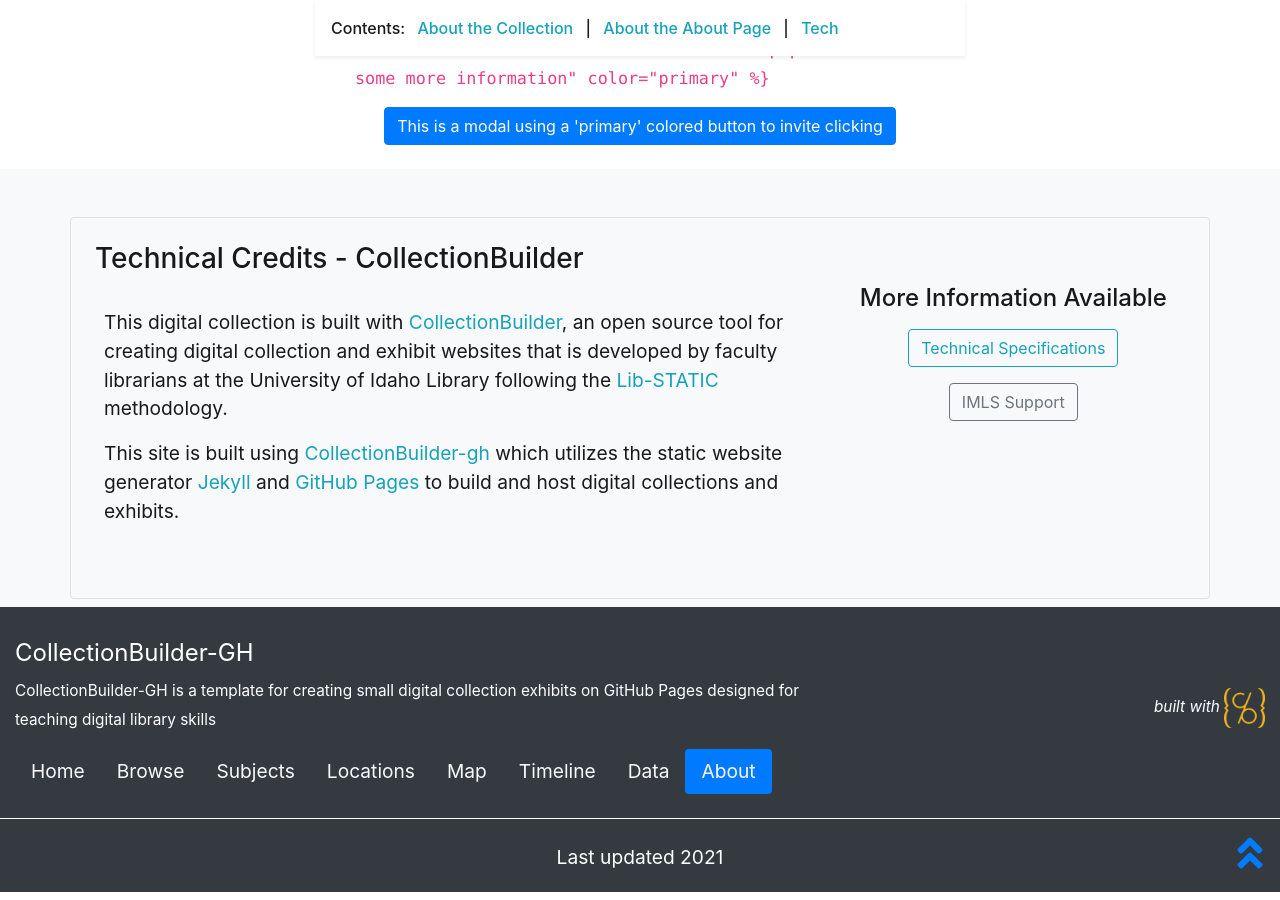
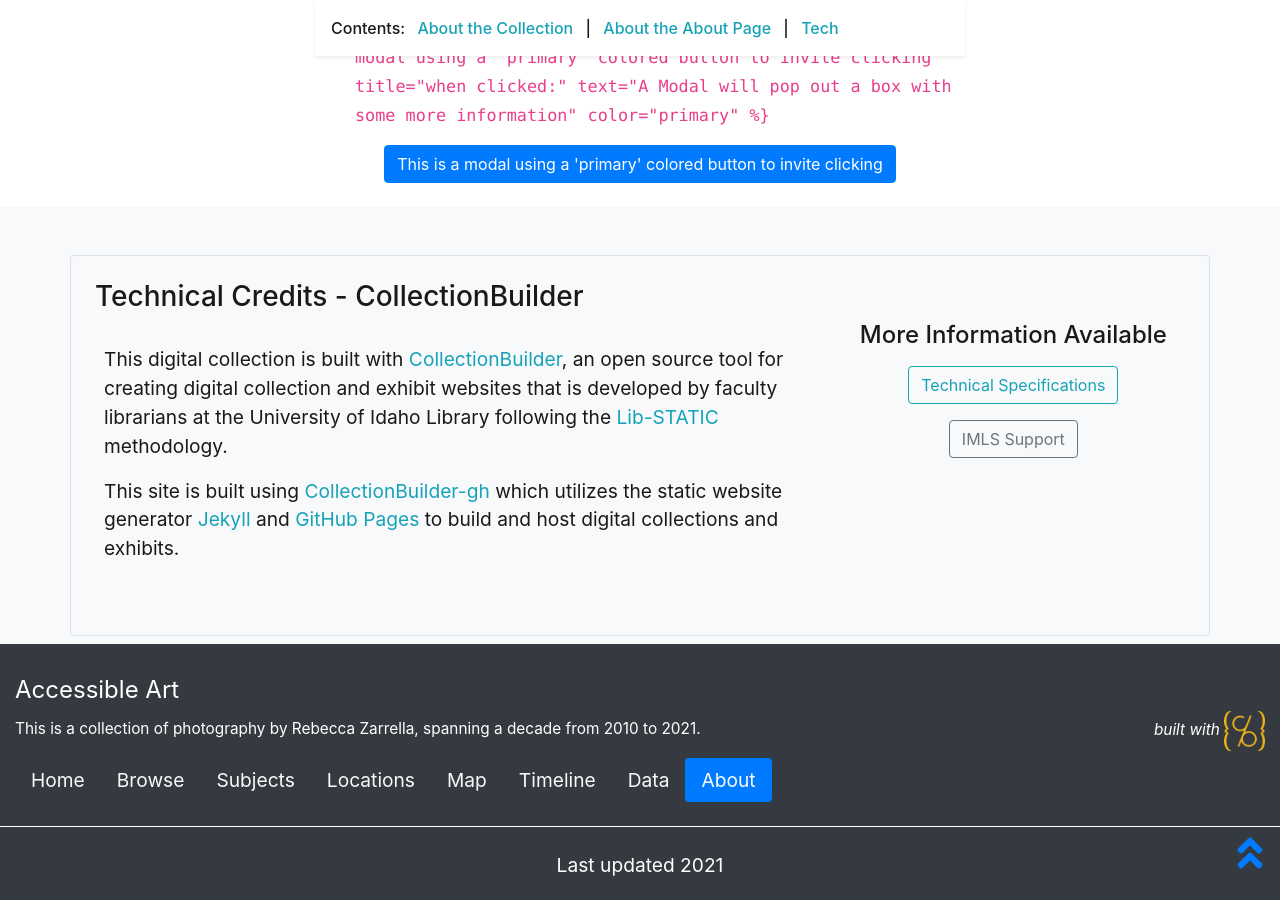
Before and after one commit to beckyzarrella/Accessible-Art, a Jekyll site: the page built from pages/about.md, in a window 1280 px wide and 900 px high, scrolled down 5188 px. Built offline with Jekyll 4.4.1, drawn with Linux system fonts in a browser that asks for light colours; some of the changed text lies outside the part shown.

```diff
--- a/_config.yml
+++ b/_config.yml
@@ -21,21 +21,21 @@ source-code: https://beckyzarrella.github.io/Accessible-Art/
 # SITE SETTINGS
 #
 # title of site appears in banner
-title: CollectionBuilder-GH
+title: Accessible Art
 # tagline, a short phrase that will appear throughout the site in the top banner
-tagline: a template for creating simple digital exhibits
+tagline: A collection of easily-searchable art.
 # description appears in meta tags and other locations
 # this description might appear in search result lists, keep around 160 characters max
-description: "CollectionBuilder-GH is a template for creating small digital collection exhibits on GitHub Pages designed for teaching digital library skills"
+description: "This is a collection of photography by Rebecca Zarrella, spanning a decade from 2010 to 2021."
 # creator of the digital collection, to appear in meta tags; we typically use our GitHub usernames but feel free to just use your name
-author: CollectionBuilder
+author: Rebecca Zarrella
 
 ##########
 # COLLECTION SETTINGS
 #
 # Set the metadata for your collection (the name of the csv file in your _data directory that describes the objects in your collection)
 # Use the filename of your CSV **without** the ".csv" extension! E.g. _data/demo-metadata.csv --> "demo-metadata"
-metadata: demo-metadata
+metadata: MetadataTest
 
 ##########
 # GOOGLE SERVICES [optional!]
@@ -51,7 +51,7 @@ metadata: demo-metadata
 # ROBOTS EXCLUDE
 #
 # set noindex to true if you do NOT want Google to index your site
-# noindex: true
+noindex: true
 
 ##########
 # BUILD SETTINGS
```
